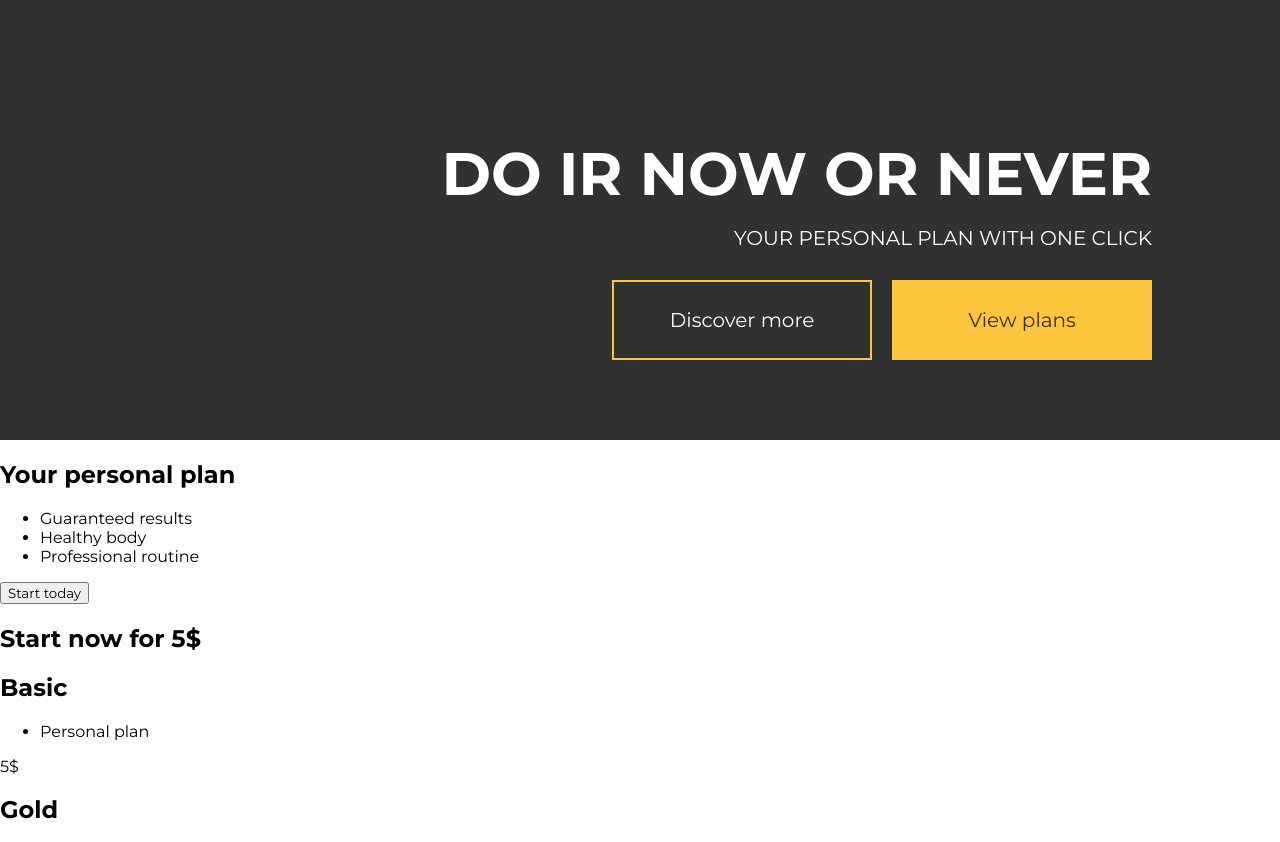
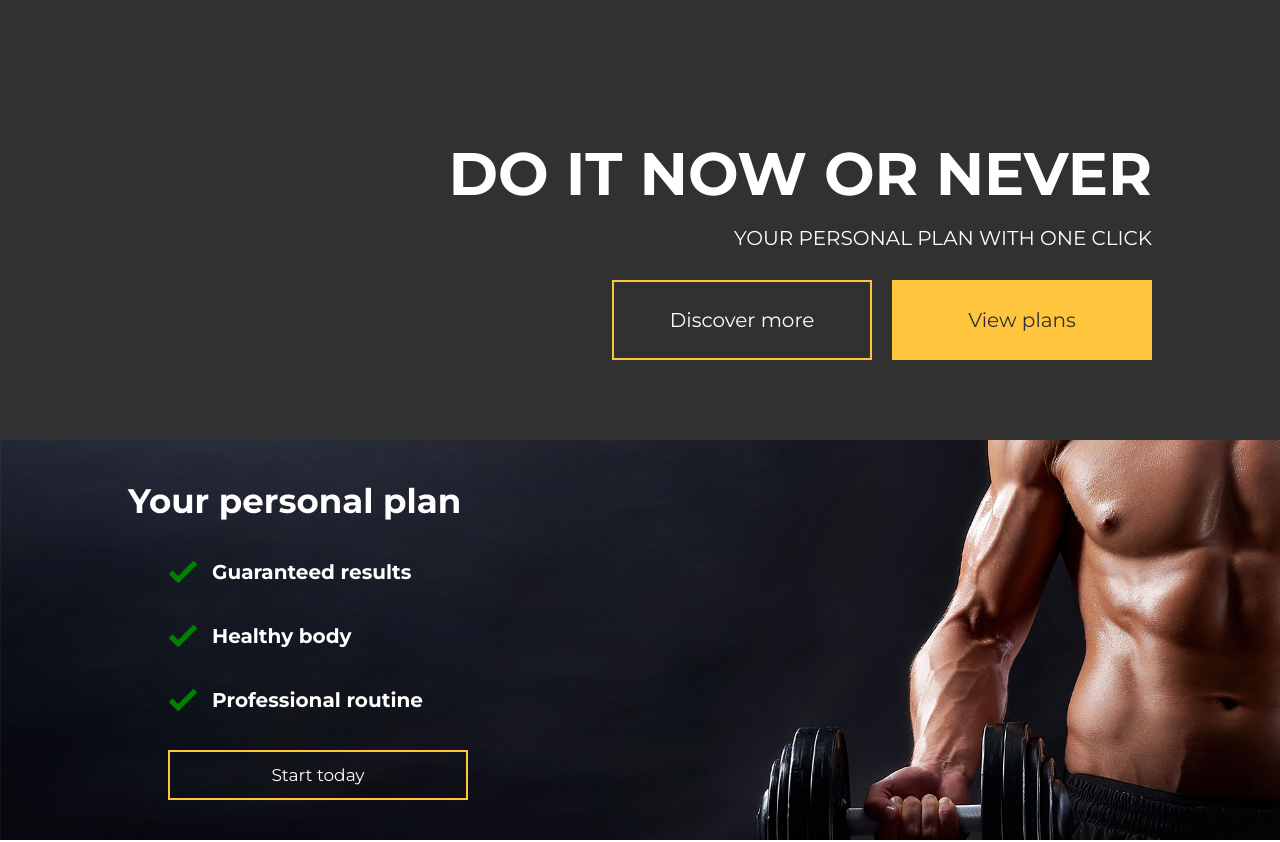
Before and after one commit to arestosora/amine, an Angular app in the folder src/apps/WebPage/: page / in a window 1280 px wide. Shown: the part 360-1202 px from the top of the page. Built offline with nearby package versions, Linux system fonts and the light colour scheme.

Commit message:
Updated home component

```diff
--- a/src/apps/WebPage/src/app/components/home/home.component.css
+++ b/src/apps/WebPage/src/app/components/home/home.component.css
@@ -52,3 +52,56 @@
     background-color: #ffc63d;
     color: #313131;
 }
+
+.info {
+    background-color: #171717;
+    background-image: url("./assets/muscle-body.jpg");
+    height: 400px;
+    position: relative;
+    background-repeat: no-repeat;
+    background-size: cover;
+    background-position: 0px;
+}
+
+.info h1 {
+    position: absolute;
+    color: #fff;
+    font-size: 34px;
+    left: 10%;
+    top: 10%;
+    margin: 0px;
+    padding: 0px;
+}
+
+.info ul {
+    position: absolute;
+    color: #fff;
+    left: 10%;
+    top: calc(10% + 40px);
+    font-size: 20px;
+    list-style: none;
+}
+
+.info li {
+	margin: 0;
+	padding: 20px 0 20px 44px;
+	list-style: none;
+	background-image: url("./assets/check.png");
+	background-repeat: no-repeat;
+	background-position: left center;
+	background-size: 30px;
+    font-weight: bold;
+}
+
+.info button {
+    position: absolute;
+    bottom: 10%;
+    left: calc(10% + 40px);
+    height: 50px;
+    border: 2px solid #ffc63d;
+    background: transparent;
+    color: #fff;
+    width: 300px;
+    font-size: 17px;
+    cursor: pointer;
+}
--- a/src/apps/WebPage/src/app/components/home/home.component.html
+++ b/src/apps/WebPage/src/app/components/home/home.component.html
@@ -1,12 +1,12 @@
 <section class="start">
-    <h1>Do ir now or never</h1>
+    <h1>Do it now or never</h1>
     <p>Your personal plan with one click</p>
     <div class="buttons">
         <button class="first">Discover more</button>
         <button (click)="go('pricing')" class="second">View plans</button>
     </div>
 </section>
-<section>
+<section class="info">
     <h1>Your personal plan</h1>
     <ul>
         <li>Guaranteed results</li>
```
Also changed, not shown: src/apps/WebPage/src/app/components/home/assets/check.png (added), src/apps/WebPage/src/app/components/home/assets/muscle-body.jpg (added).
